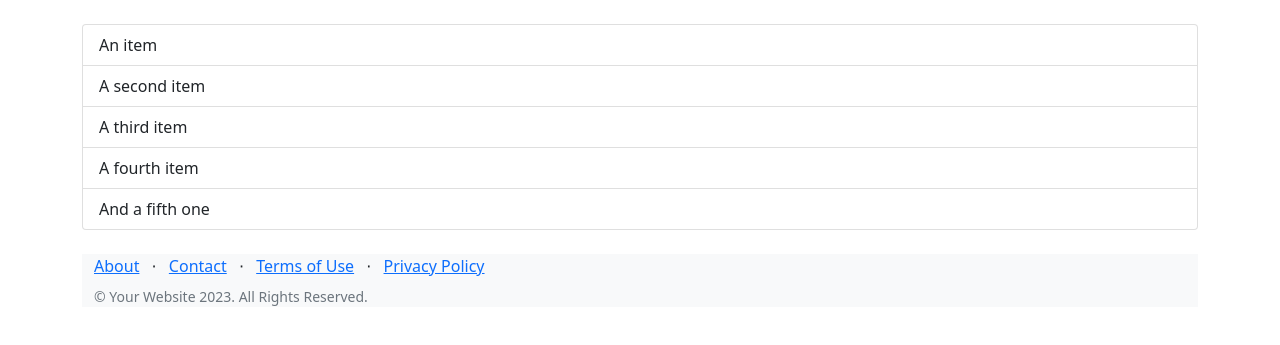
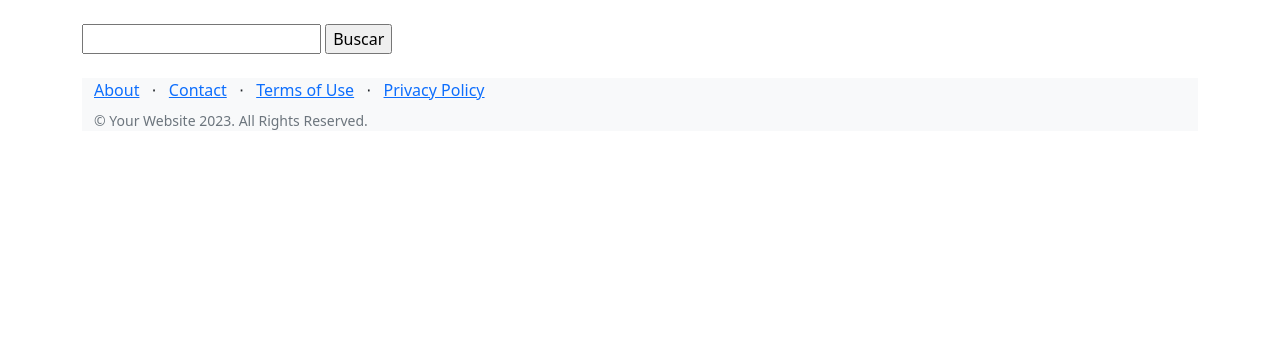
Before and after one commit to BrianRixon/mi_proyecto_coder, a Django app: page /app_tienda/productos in a window 1280 px wide. Shown: the part 56-401 px from the top of the page. Run offline with Django 5.2, Linux system fonts and the light colour scheme.

Commit message:
se agrego templ de busqueda y se creo un boceto de su views

```diff
--- a/app_tienda/templates/productos.html
+++ b/app_tienda/templates/productos.html
@@ -2,13 +2,10 @@
 
 {% block contenido_que_cambia %}
 
-<ul class="list-group">
-      <li class="list-group-item">An item</li>
-      <li class="list-group-item">A second item</li>
-      <li class="list-group-item">A third item</li>
-      <li class="list-group-item">A fourth item</li>
-      <li class="list-group-item">And a fifth one</li>
-    </ul>
+<form action="{% url 'buscar_producto' %}">
+  <input type="text" name="producto" id="producto">
+  <input type="submit" value="Buscar">
+</form>
 
 
 {% endblock contenido_que_cambia %}
--- a/app_tienda/templates/registro.html
+++ b/app_tienda/templates/registro.html
@@ -3,7 +3,6 @@
 
 {% block contenido_que_cambia %}
 
-<form action="{% url 'form_de_registro' %}" method="POST">{% csrf_token %}
   <form action="{% url 'form_de_registro' %}" method="POST">
     {% csrf_token %}
     <table>
@@ -29,5 +28,4 @@
 
 
 
-</form>
 {% endblock contenido_que_cambia %}
--- a/app_tienda/urls.py
+++ b/app_tienda/urls.py
@@ -8,4 +8,5 @@ urlpatterns = [
     path('turnos', turnos, name='turnos'),
     path('registro', registro, name='registro'),
     path('formulario_registro', form_de_registro, name='form_de_registro' ),
+    path('buscar_producto', buscar_producto, name='buscar_producto')
 ]
--- a/app_tienda/views.py
+++ b/app_tienda/views.py
@@ -1,32 +1,15 @@
 from django.shortcuts import render
-from .models import Registro
+from django.shortcuts import redirect
+from .models import Registro, Productos
 from django.http import HttpResponse
 from .forms import RegistroFormulario
 # Create your views here.
-
-
-# def form_de_registro(req):
-#     if req.method == 'POST':
-
-#         mi_formulario = RegistroFormulario(req.POST)
-#         mi_formulario.save()
-
-#         print(mi_formulario)
-
-#         return render(req,'inicio.html')
-
-#     else:
-#         mi_formulario = RegistroFormulario()
-
-#         return render(req,'registro.html', {"mi_formulario": mi_formulario})
-
 
 
 def form_de_registro(request):
     if request.method == 'POST':
         nuevo_formulario = RegistroFormulario(request.POST)
         if nuevo_formulario.is_valid():
-
             nombre = nuevo_formulario.cleaned_data['nombre']
             apellido = nuevo_formulario.cleaned_data['apellido']
             documento = nuevo_formulario.cleaned_data['documento']
@@ -38,7 +21,8 @@ def form_de_registro(request):
                 documento=documento,
                 email=email
             )
-        return render(request, 'base.html',{})
+            # Redirigir después de la creación exitosa
+            return redirect('inicio')
 
     else:
         nuevo_formulario = RegistroFormulario()
@@ -48,19 +32,24 @@ def form_de_registro(request):
 
 
 
+# def buscar_producto(request):
 
+#    if request.GET["producto"]:
 
+#     producto= request.GET['producto']
+#     busqueda= Productos.objects.filter(producto__icontains = producto)
 
+#     return render(request, 'resultado_busqueda.html',{"producto":busqueda})
 
+def buscar_producto(request):
+    producto = request.GET.get("producto", "")
 
+    if producto:
+        busqueda = Productos.objects.filter(producto__icontains=producto)
+    else:
+        busqueda = Productos.objects.none()  # Devuelve una queryset vacía si no hay producto
 
-
-
-
-
-
-
-
+    return render(request, 'buscar_producto.html', {"producto": busqueda})
 
 
 
@@ -86,3 +75,6 @@ def turnos(req):
 
 def registro(req):
     return render(req, "registro.html",{})
+
+def buscar_producto(req):
+    return render(req, "buscar_producto.html",{})
```
Also changed, not shown: app_tienda/templates/buscar_producto.html (renamed from app_tienda/admin.py, +4 -6 lines), db.sqlite3.
